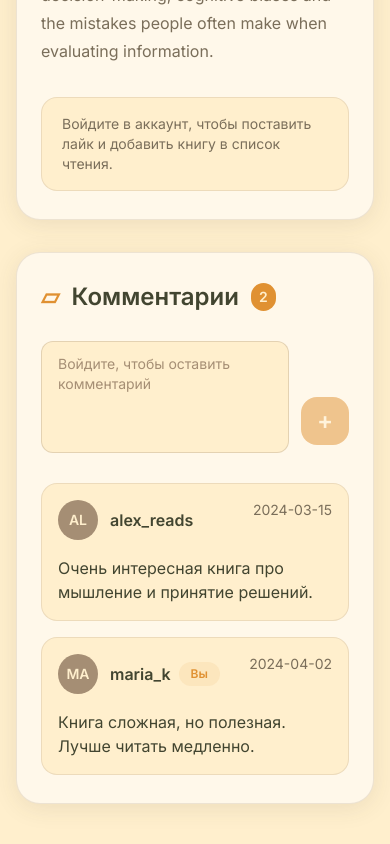
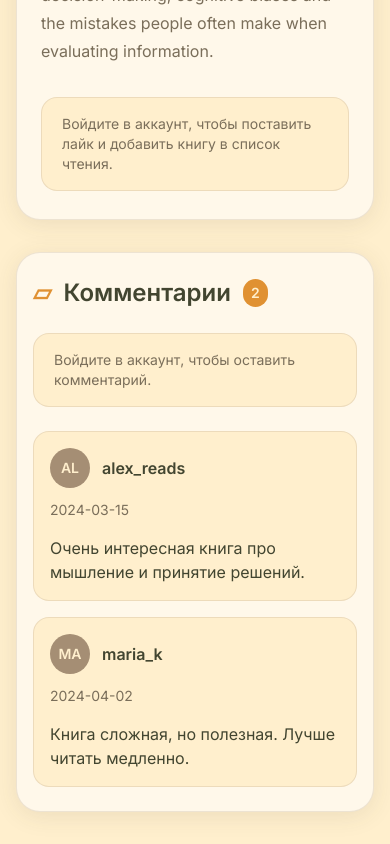
Before and after one commit to Hleb4ikk/library-client, a React (Vite) app in the folder client/: page /books/1 in a window 390 px wide. Shown: the part 777-1621 px from the top of the page. Built offline with nearby package versions, Linux system fonts and the light colour scheme.

Commit message:
fix: fix comment icons

```diff
--- a/client/src/features/books/components/book-comments-section.tsx
+++ b/client/src/features/books/components/book-comments-section.tsx
@@ -29,9 +29,7 @@ export default function BookCommentsSection({
     async function handleCreateComment() {
         const trimmedText = commentText.trim();
 
-        if (!trimmedText || !isAuthorized) {
-            return;
-        }
+        if (!trimmedText || !isAuthorized) return;
 
         setIsCreating(true);
 
@@ -51,8 +49,8 @@ export default function BookCommentsSection({
     }
 
     return (
-        <section className="rounded-3xl border border-natural/20 bg-ivory-card px-6 py-7 shadow-page sm:px-8">
-            <div className="mb-7 flex items-center gap-3">
+        <section className="rounded-3xl border border-natural/20 bg-ivory-card px-4 py-6 shadow-page sm:px-8 sm:py-7">
+            <div className="mb-6 flex flex-wrap items-center gap-3 sm:mb-7">
                 <h2 className="flex items-center gap-3 text-2xl font-bold text-fern">
                     <span className="text-apricot">▱</span>
                     Комментарии
@@ -63,69 +61,71 @@ export default function BookCommentsSection({
                 </span>
             </div>
 
-            <div className="flex items-start gap-3">
+            {isAuthorized ? (
+                <div className="flex flex-col gap-3 sm:flex-row sm:items-start">
                     <Textarea
                         value={commentText}
                         onChange={(event) => setCommentText(event.target.value)}
-                    placeholder={
-                        isAuthorized
-                            ? "Поделитесь мнением о книге..."
-                            : "Войдите, чтобы оставить комментарий"
-                    }
-                    disabled={!isAuthorized || isCreating}
+                        placeholder="Поделитесь мнением о книге..."
+                        disabled={isCreating}
                         className="min-h-28 resize-none bg-ivory"
                     />
 
                     <Button
                         onClick={handleCreateComment}
-                    disabled={!isAuthorized || isCreating || !commentText.trim()}
-                    className="mt-14 h-12 w-12 shrink-0 rounded-2xl px-0 text-2xl"
+                        disabled={isCreating || !commentText.trim()}
+                        className="h-12 w-full shrink-0 rounded-2xl px-0 text-xl sm:mt-14 sm:w-12"
                         aria-label="Добавить комментарий"
-                    title={
-                        isAuthorized
-                            ? "Добавить комментарий"
-                            : "Войдите, чтобы оставить комментарий"
-                    }
+                        title="Добавить комментарий"
                     >
                         +
                     </Button>
                 </div>
+            ) : (
+                <div className="rounded-2xl border border-natural/20 bg-ivory px-5 py-4 text-sm text-natural-text">
+                    Войдите в аккаунт, чтобы оставить комментарий.
+                </div>
+            )}
 
             <div className="mt-6 space-y-4">
                 {comments.map((comment) => (
                     <article
                         key={comment.id}
-                        className="rounded-2xl border border-natural/20 bg-ivory px-4 py-4"
+                        className="overflow-hidden rounded-2xl border border-natural/20 bg-ivory px-4 py-4"
                     >
-                        <div className="flex items-start justify-between gap-4">
-                            <div className="flex items-center gap-3">
-                                <div className="flex h-10 w-10 items-center justify-center rounded-full bg-natural text-sm font-bold text-ivory">
+                        <div className="flex flex-col gap-3 sm:flex-row sm:items-start sm:justify-between">
+                            <div className="flex min-w-0 items-center gap-3">
+                                <div className="flex h-10 w-10 shrink-0 items-center justify-center rounded-full bg-natural text-sm font-bold text-ivory">
                                     {comment.authorInitials}
                                 </div>
 
-                                <div className="flex items-center gap-2">
-                                    <p className="font-bold text-fern">
+                                <div className="flex min-w-0 flex-wrap items-center gap-2">
+                                    <p className="min-w-0 truncate font-bold text-fern">
                                         {comment.authorName}
                                     </p>
 
-                                    {comment.isOwn && <Badge>Вы</Badge>}
+                                    {isAuthorized && comment.isOwn && (
+                                        <Badge>Вы</Badge>
+                                    )}
                                 </div>
                             </div>
 
-                            <div className="flex items-center gap-2 text-sm text-natural-text">
-                                <span>{comment.createdAt}</span>
+                            <div className="flex w-full flex-wrap items-center justify-between gap-2 text-sm text-natural-text sm:w-auto sm:justify-end">
+                                <span className="shrink-0">
+                                    {comment.createdAt}
+                                </span>
 
                                 {isAuthorized && comment.isOwn && (
-                                    <>
+                                    <div className="flex shrink-0 items-center gap-1">
                                         <IconButton
                                             aria-label="Редактировать"
                                             title="Редактировать"
-                                            className="text-natural hover:text-apricot"
+                                            className="h-9 w-9 shrink-0 text-natural hover:text-apricot sm:h-10 sm:w-10 lg:h-11 lg:w-11"
                                         >
                                             <svg
                                                 viewBox="0 0 24 24"
                                                 aria-hidden="true"
-                                                className="h-5 w-5"
+                                                className="h-5 w-5 sm:h-6 sm:w-6 lg:h-7 lg:w-7"
                                                 fill="none"
                                                 stroke="currentColor"
                                                 strokeWidth="2"
@@ -140,12 +140,12 @@ export default function BookCommentsSection({
                                         <IconButton
                                             aria-label="Удалить"
                                             title="Удалить"
-                                            className="text-error hover:text-error"
+                                            className="h-9 w-9 shrink-0 text-error hover:text-error sm:h-10 sm:w-10 lg:h-11 lg:w-11"
                                         >
                                             <svg
                                                 viewBox="0 0 24 24"
                                                 aria-hidden="true"
-                                                className="h-5 w-5"
+                                                className="h-5 w-5 sm:h-6 sm:w-6 lg:h-7 lg:w-7"
                                                 fill="none"
                                                 stroke="currentColor"
                                                 strokeWidth="2"
@@ -159,12 +159,12 @@ export default function BookCommentsSection({
                                                 <path d="M14 11v6" />
                                             </svg>
                                         </IconButton>
-                                    </>
+                                    </div>
                                 )}
                             </div>
                         </div>
 
-                        <p className="mt-4 text-base leading-6 text-fern">
+                        <p className="mt-4 break-words text-base leading-6 text-fern">
                             {comment.text}
                         </p>
                     </article>
```
Lines whose indentation alone changed are shown as unchanged.
